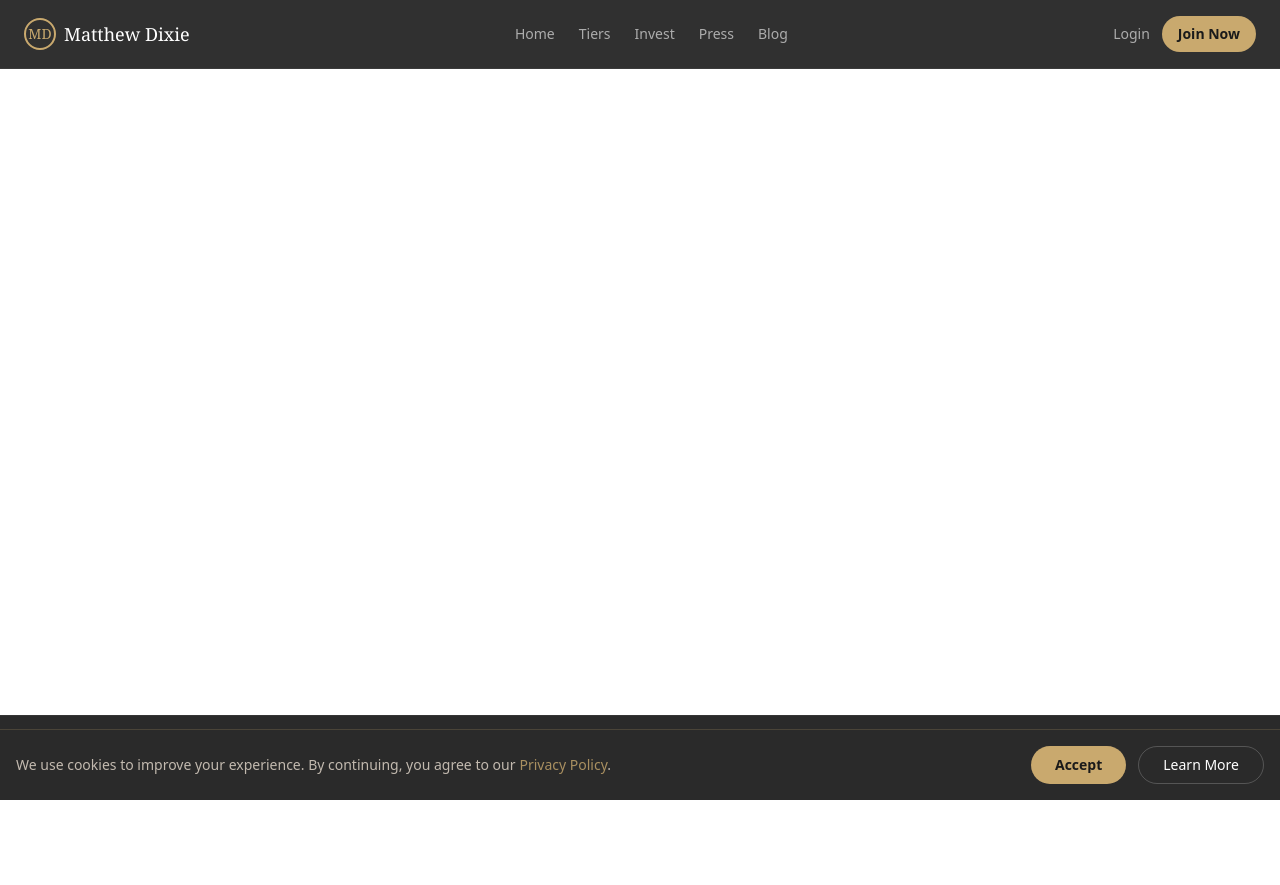
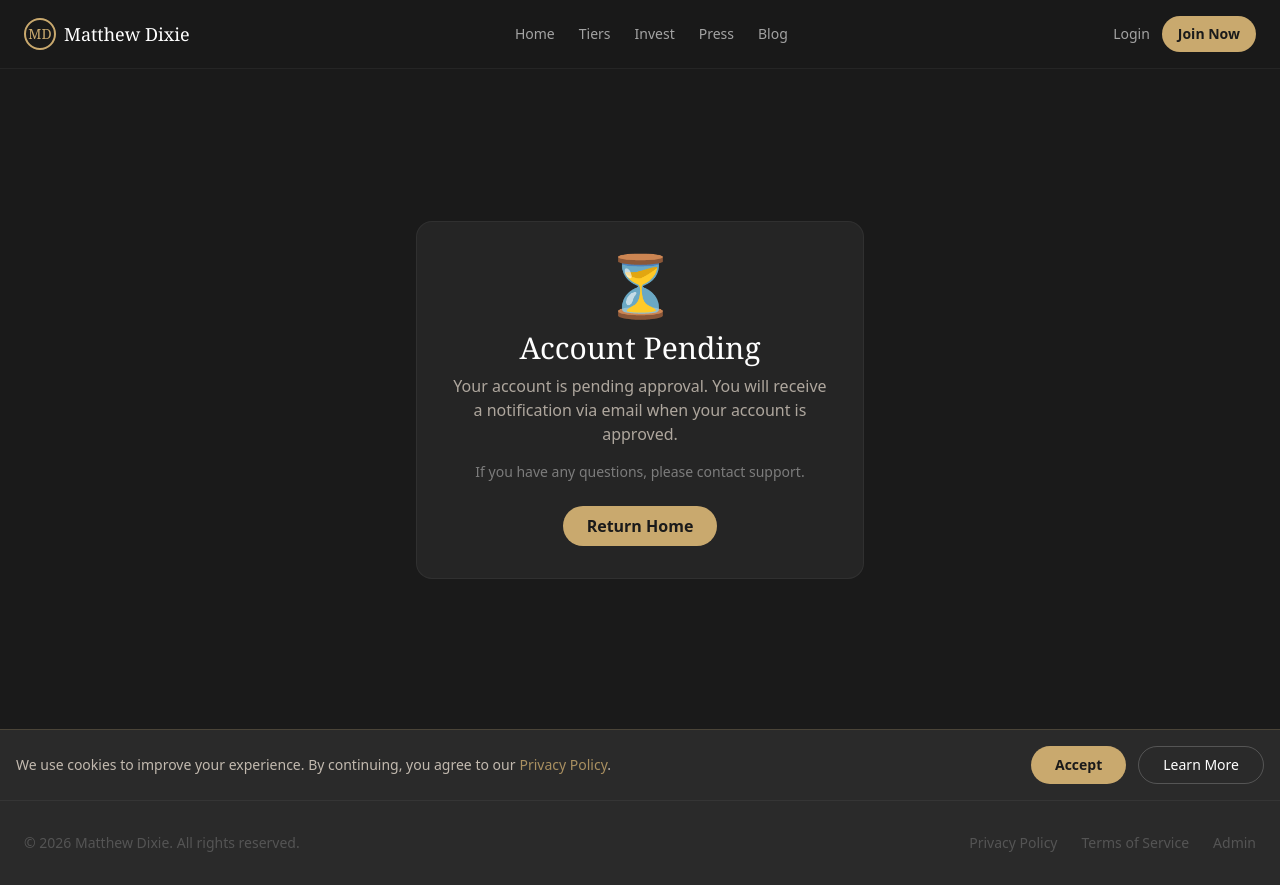
Before and after one commit to ihedioranmapromise-dev/matthew-dixie-management, a React app in the folder frontend/: page /pending in a window 1280 px wide. Before the commit the page ends 800 px from the top, so only its background shows below. Built offline with nearby package versions, Linux system fonts and the light colour scheme; no server answers; the HTML template or start-up script is replaced by a standard one.

Commit message:
Add pending approval page and update auth flow

```diff
--- a/frontend/src/App.jsx
+++ b/frontend/src/App.jsx
@@ -12,6 +12,7 @@ import Dashboard from './pages/Dashboard';
 import Investments from './pages/Investments';
 import Blog from './pages/Blog';
 import Press from './pages/Press';
+import Pending from './pages/Pending';
 import Privacy from './pages/Privacy';
 import Terms from './pages/Terms';
 
@@ -33,6 +34,7 @@ function App() {
             <Route path="/investments" element={<Investments />} />
             <Route path="/blog" element={<Blog />} />
             <Route path="/press" element={<Press />} />
+            <Route path="/pending" element={<Pending />} />
             <Route path="/privacy" element={<Privacy />} />
             <Route path="/terms" element={<Terms />} />
           </Routes>
--- a/frontend/src/pages/Auth.jsx
+++ b/frontend/src/pages/Auth.jsx
@@ -52,13 +52,20 @@ const Auth = () => {
         sessionStorage.setItem('user', JSON.stringify(user));
       }
 
+      // Check if user is pending
+      if (user.status === 'pending') {
+        navigate('/pending');
+        return;
+      }
+
       if (user.role === 'admin') {
         navigate('/admin');
       } else {
         navigate('/dashboard');
       }
     } catch (error) {
-      setError(error.response?.data?.error || 'Something went wrong. Please try again.');
+      const msg = error.response?.data?.error || 'Something went wrong. Please try again.';
+      setError(msg);
     } finally {
       setLoading(false);
     }
--- /dev/null
+++ b/frontend/src/pages/Pending.jsx
@@ -0,0 +1,23 @@
+import { Link } from 'react-router-dom';
+
+const Pending = () => {
+  return (
+    <div className="min-h-screen bg-charcoal flex items-center justify-center px-4">
+      <div className="max-w-md w-full bg-white/5 rounded-2xl p-8 border border-white/5 text-center">
+        <div className="text-6xl mb-4">⏳</div>
+        <h2 className="font-serif text-3xl text-white mb-2">Account Pending</h2>
+        <p className="text-warm-sand-light opacity-70">
+          Your account is pending approval. You will receive a notification via email when your account is approved.
+        </p>
+        <p className="text-sm text-white/40 mt-4">
+          If you have any questions, please contact support.
+        </p>
+        <Link to="/" className="inline-block mt-6 px-6 py-2 bg-gold text-charcoal rounded-full font-semibold hover:bg-gold-light transition">
+          Return Home
+        </Link>
+      </div>
+    </div>
+  );
+};
+
+export default Pending;
```
